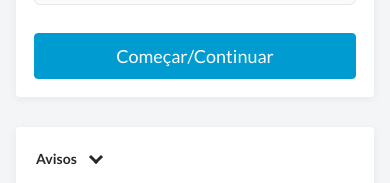
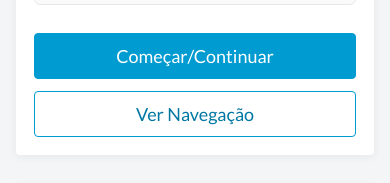
Before and after one commit to alex-m-cunha/skill-explorer-design-tokens, a plain HTML site: page homepage-ua.html in a window 390 px wide. Shown: the part 1283-1466 px from the top of the page. Drawn offline with Linux system fonts and the light colour scheme.

Commit message:
Move UA homepage actions into mobile flow

```diff
--- a/homepage-ua.html
+++ b/homepage-ua.html
@@ -489,6 +489,11 @@
       width: 100%;
     }
 
+    .completion-actions .button-primary-outline {
+      width: 100%;
+      margin-top: 0.75rem;
+    }
+
     .sidebar-actions {
       padding: 1.375rem 1.5625rem;
     }
@@ -774,7 +779,7 @@
         padding-top: 1.5rem;
       }
 
-      .sidebar-actions .button-primary {
+      .sidebar-actions {
         display: none;
       }
 
@@ -939,6 +944,7 @@
 
           <div class="completion-actions" aria-label="Ação principal da Unidade de Aprendizagem">
             <button class="button-primary" type="button">Começar/Continuar</button>
+            <button class="button-primary-outline" type="button">Ver Navegação</button>
           </div>
 
         </section>
```
